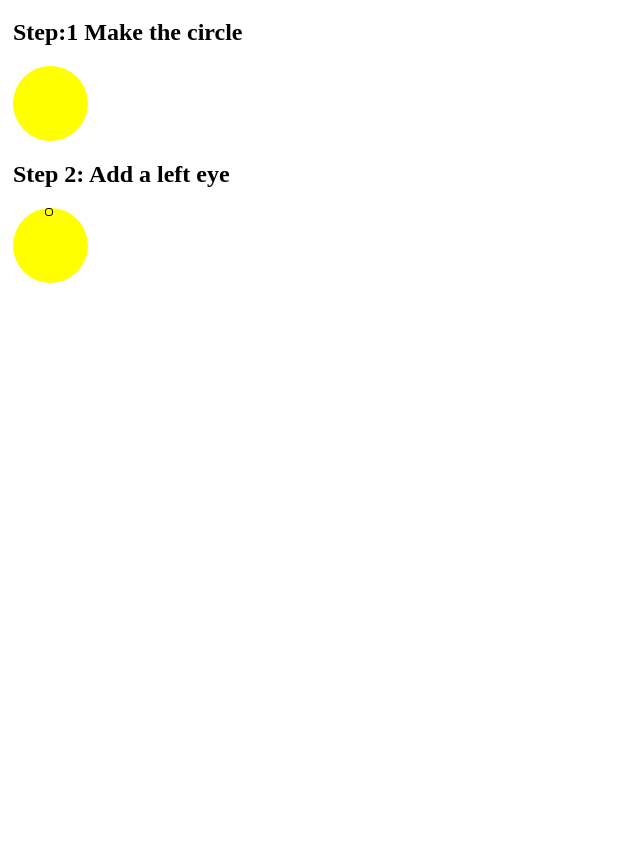
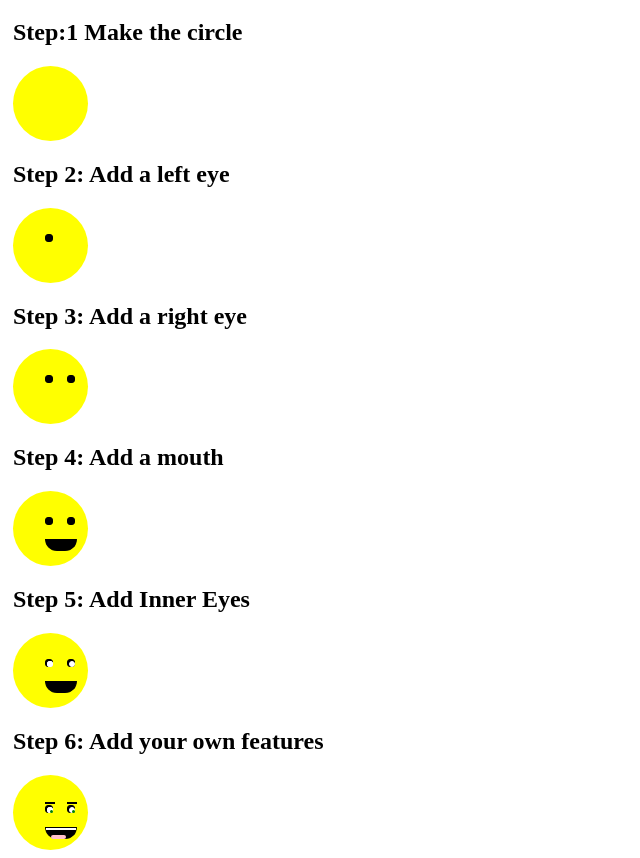
Before and after one commit to pkclark440/CSS_Fundamentals, a plain HTML site: page smiley_face/index.html in a window 1280 px wide. Shown: the part 61-919 px from the top of the page, without its empty margins (0-640 px from the left). Before the commit the page ends 800 px from the top, so only its background shows below. Drawn offline with Linux system fonts and the light colour scheme.

Commit message:
Smiley face challenge

```diff
--- a/smiley_face/index.html
+++ b/smiley_face/index.html
@@ -14,7 +14,36 @@
         <div class="face">
             <div class="lefteye"></div>
         </div>
-    </div>
+
+        <h2>Step 3: Add a right eye</h2>
+        <div class="face">
+            <div class="lefteye"></div>
+            <div class="righteye"></div>
+            </div>
+
+        <h2>Step 4: Add a mouth</h2>
+        <div class="face">
+            <div class="lefteye"></div>
+            <div class="righteye"></div>
+            <div class="mouth"></div>
+        </div>
+
+        <h2>Step 5: Add Inner Eyes</h2>
+            <div class="face">
+                <div class="lefteye"><div id=inner-left></div></div>
+                <div class="righteye"><div id=inner-right></div></div>
+                <div class="mouth"></div>
+        </div>
+
+        <h2>Step 6: Add your own features</h2>
+            <div class="face">
+                <div class="right-eyebrow"></div>
+                <div class="left-eyebrow"></div>
+                <div class="lefteye"><div id=inner-left><div class="left-pupil"></div></div></div>
+                <div class="righteye"><div id=inner-right><div class="right-pupil"></div></div></div>
+                <div class="mouth"><div class="teeth"></div><div class="tongue"></div></div>
+
+        </div>
 
 </body>
 </html>
--- a/smiley_face/style.css
+++ b/smiley_face/style.css
@@ -18,5 +18,108 @@
     z-index: 1;
     position: relative;
     left: 32px;
+    top: 26px;
+    background-color: black;
+}
 
+#inner-left {
+    width: 4px;
+    height: 4px;
+    border: 1px solid white;
+    border-radius: 2px;
+    position: relative;
+    left: 10%;
+    top: 1px;
+    background-color: white;
 }
+
+.left-pupil {
+    width: 3px;
+    height: 3px;
+    border-radius: 100%;
+    position: relative;
+    left: 50%;
+    top: 50%;
+    background-color: green;
+}
+
+.left-eyebrow {
+    width: 10px;
+    height: 2px;
+    background-color: black;
+    position: relative;
+    top: 25px;
+    left: 32px;
+}
+
+.righteye {
+    width: 6px;
+    height: 6px;
+    border: 1px solid black;
+    border-radius: 3px;
+    z-index: 1;
+    position: relative;
+    left: 54px;
+    top: 18px;
+    background-color: black;
+}
+
+#inner-right {
+    width: 4px;
+    height: 4px;
+    border: 1px solid white;
+    border-radius: 3px;
+    position: relative;
+    left: 10%;
+    top: 1px;
+    background-color: white;
+}
+
+.right-pupil {
+    width: 3px;
+    height: 3px;
+    border-radius: 100%;
+    position: relative;
+    left: 50%;
+    top: 50%;
+    background-color: green;
+}
+
+.right-eyebrow {
+    width: 10px;
+    height: 2px;
+    background-color: black;
+    position: relative;
+    top: 27px;
+    left: 54px;
+}
+
+.mouth {
+    width: 30px;
+    height: 10px;
+    border: 1px solid black;
+    border-radius: 0px 0px 45px 45px;
+    margin: 16px;
+    position: relative;
+    top: 1em;
+    left: 1em;
+    background-color: black;
+}
+
+.tongue {
+    background-color: pink;
+    width: 15px;
+    height: 4px;
+    border-radius: 10px;
+    position: relative;
+    top: 50%;
+    left: 5px;
+}
+
+.teeth {
+    background-color: white;
+    width: 30px;
+    height: 2px;
+    position: relative;
+    top: 0%;
+}
```
